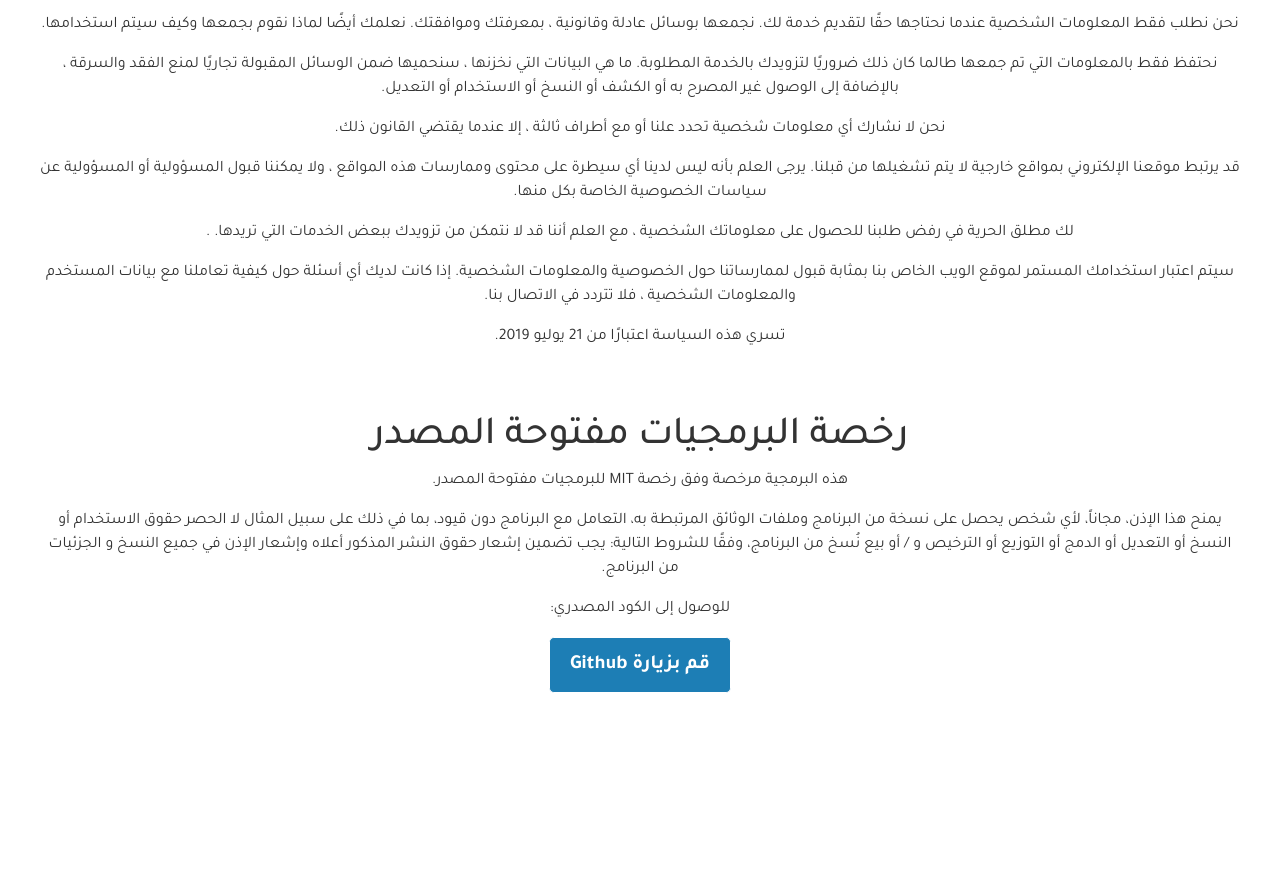
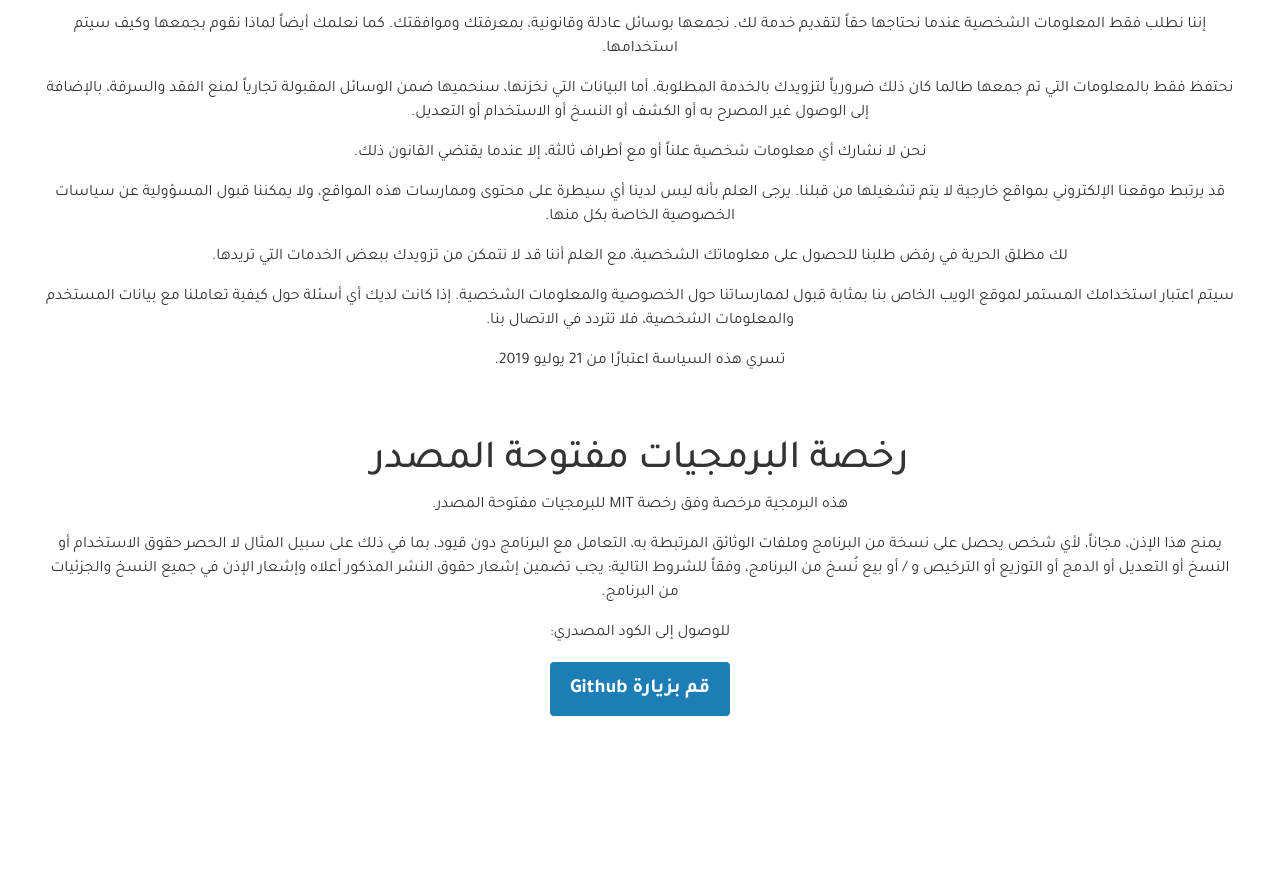
Before and after one commit to WaleedChayeb/BehavioralEconomics, a plain HTML site: page privacy.html in a window 1280 px wide. Shown: the part 371-1254 px from the top of the page. Drawn offline with Linux system fonts and the light colour scheme.

Commit message:
Updated .html files

```diff
--- a/privacy.html
+++ b/privacy.html
@@ -20,6 +20,7 @@
                 <h3 class="masthead-brand">تجربة في الاقتصاد السلوكي</h3>
                 <nav class="nav nav-masthead justify-content-center">
                     <a class="nav-link " href="index.html">الرئيسية</a>
+                    <a class="nav-link " href="introduction.html">تعليمات التجربة</a>
                     <a class="nav-link" href="about.html">الورقة البحثية</a>
                     <a class="nav-link active" href="privacy.html"> الترخيص</a>
                 </nav>
@@ -32,22 +33,25 @@
 
             <h1  class="cover-heading">سياسة الخصوصية</h1>
             <p class="lead">خصوصيتك مهمة بالنسبة لنا. تنص سياسة Sarah Shahid على احترام خصوصيتك فيما يتعلق بأي معلومات قد نجمعها منك عبر موقعنا ، <a href="http://behavioral.sarahshahid.net"> http://be.sarahshahid.net </a> والمواقع الأخرى التي نمتلكها ونعمل عليها.</p>
-            <p>نحن نطلب فقط المعلومات الشخصية عندما نحتاجها حقًا لتقديم خدمة لك. نجمعها بوسائل عادلة وقانونية ، بمعرفتك وموافقتك. نعلمك أيضًا لماذا نقوم بجمعها وكيف سيتم استخدامها.</p>
-            <p>نحتفظ فقط بالمعلومات التي تم جمعها طالما كان ذلك ضروريًا لتزويدك بالخدمة المطلوبة. ما هي البيانات التي نخزنها ، سنحميها ضمن الوسائل المقبولة تجاريًا لمنع الفقد والسرقة ، بالإضافة إلى الوصول غير المصرح به أو الكشف أو النسخ أو الاستخدام أو التعديل.</p>
-            <p>نحن لا نشارك أي معلومات شخصية تحدد علنا أو مع أطراف ثالثة ، إلا عندما يقتضي القانون ذلك.</p>
-            <p>قد يرتبط موقعنا الإلكتروني بمواقع خارجية لا يتم تشغيلها من قبلنا. يرجى العلم بأنه ليس لدينا أي سيطرة على محتوى وممارسات هذه المواقع ، ولا يمكننا قبول المسؤولية أو المسؤولية عن سياسات الخصوصية الخاصة بكل منها.</p>
-            <p>لك مطلق الحرية في رفض طلبنا للحصول على معلوماتك الشخصية ، مع العلم أننا قد لا نتمكن من تزويدك ببعض الخدمات التي تريدها.
-                    .</p>
-            <p>سيتم اعتبار استخدامك المستمر لموقع الويب الخاص بنا بمثابة قبول لممارساتنا حول الخصوصية والمعلومات الشخصية. إذا كانت لديك أي أسئلة حول كيفية تعاملنا مع بيانات المستخدم والمعلومات الشخصية ، فلا تتردد في الاتصال بنا.</p>
-            <p>تسري هذه السياسة اعتبارًا من 21 يوليو 2019.</p>
+            <p>إننا نطلب فقط المعلومات الشخصية عندما نحتاجها حقاً لتقديم خدمة لك. نجمعها بوسائل عادلة وقانونية، بمعرفتك وموافقتك. كما نعلمك أيضاً لماذا نقوم بجمعها وكيف سيتم استخدامها.</p>
+           <p>نحتفظ فقط بالمعلومات التي تم جمعها طالما كان ذلك ضرورياً لتزويدك بالخدمة المطلوبة. أما البيانات التي نخزنها، سنحميها ضمن الوسائل المقبولة تجارياً لمنع الفقد والسرقة، بالإضافة إلى الوصول غير المصرح به أو الكشف أو النسخ أو الاستخدام أو التعديل.</p>
+           <p>
+            نحن لا نشارك أي معلومات شخصية علناً أو مع أطراف ثالثة، إلا عندما يقتضي القانون ذلك.
+           </p>
+<p>قد يرتبط موقعنا الإلكتروني بمواقع خارجية لا يتم تشغيلها من قبلنا. يرجى العلم بأنه ليس لدينا أي سيطرة على محتوى وممارسات هذه المواقع، ولا يمكننا قبول المسؤولية عن سياسات الخصوصية الخاصة بكل منها.</p>
+<p>لك مطلق الحرية في رفض طلبنا للحصول على معلوماتك الشخصية، مع العلم أننا قد لا نتمكن من تزويدك ببعض الخدمات التي تريدها. </p>
+<p>سيتم اعتبار استخدامك المستمر لموقع الويب الخاص بنا بمثابة قبول لممارساتنا حول الخصوصية والمعلومات الشخصية. إذا كانت لديك أي أسئلة حول كيفية تعاملنا مع بيانات المستخدم والمعلومات الشخصية، فلا تتردد في الاتصال بنا.</p>
+
+
+
+             <p>تسري هذه السياسة اعتبارًا من 21 يوليو 2019.</p>
 
             <br>
             <br/>
             <h1  class="cover-heading">رخصة البرمجيات مفتوحة المصدر</h1>
             <p>هذه البرمجية مرخصة وفق رخصة MIT للبرمجيات مفتوحة المصدر.</p>
-         <p>يمنح هذا الإذن، مجاناً، لأي شخص يحصل على نسخة من البرنامج وملفات الوثائق المرتبطة به، التعامل مع البرنامج دون قيود، بما في ذلك على سبيل المثال لا الحصر حقوق الاستخدام أو النسخ أو التعديل أو الدمج أو التوزيع أو الترخيص و / أو بيع نُسخ من البرنامج، وفقًا للشروط التالية:
 
-                يجب تضمين إشعار حقوق النشر المذكور أعلاه وإشعار الإذن في جميع النسخ و الجزئيات من البرنامج.</p>
+            <p>يمنح هذا الإذن، مجاناً، لأي شخص يحصل على نسخة من البرنامج وملفات الوثائق المرتبطة به، التعامل مع البرنامج دون قيود، بما في ذلك على سبيل المثال لا الحصر حقوق الاستخدام أو النسخ أو التعديل أو الدمج أو التوزيع أو الترخيص و / أو بيع نُسخ من البرنامج، وفقاً للشروط التالية: يجب تضمين إشعار حقوق النشر المذكور أعلاه وإشعار الإذن في جميع النسخ والجزئيات من البرنامج.</p>
              <p>للوصول إلى الكود المصدري:</p>
              <p class="lead">
                     <a href="#" class="btn btn-lg btn-secondary">قم بزيارة Github</a>
```
Also changed, not shown: about.html (+1 -0 lines).
